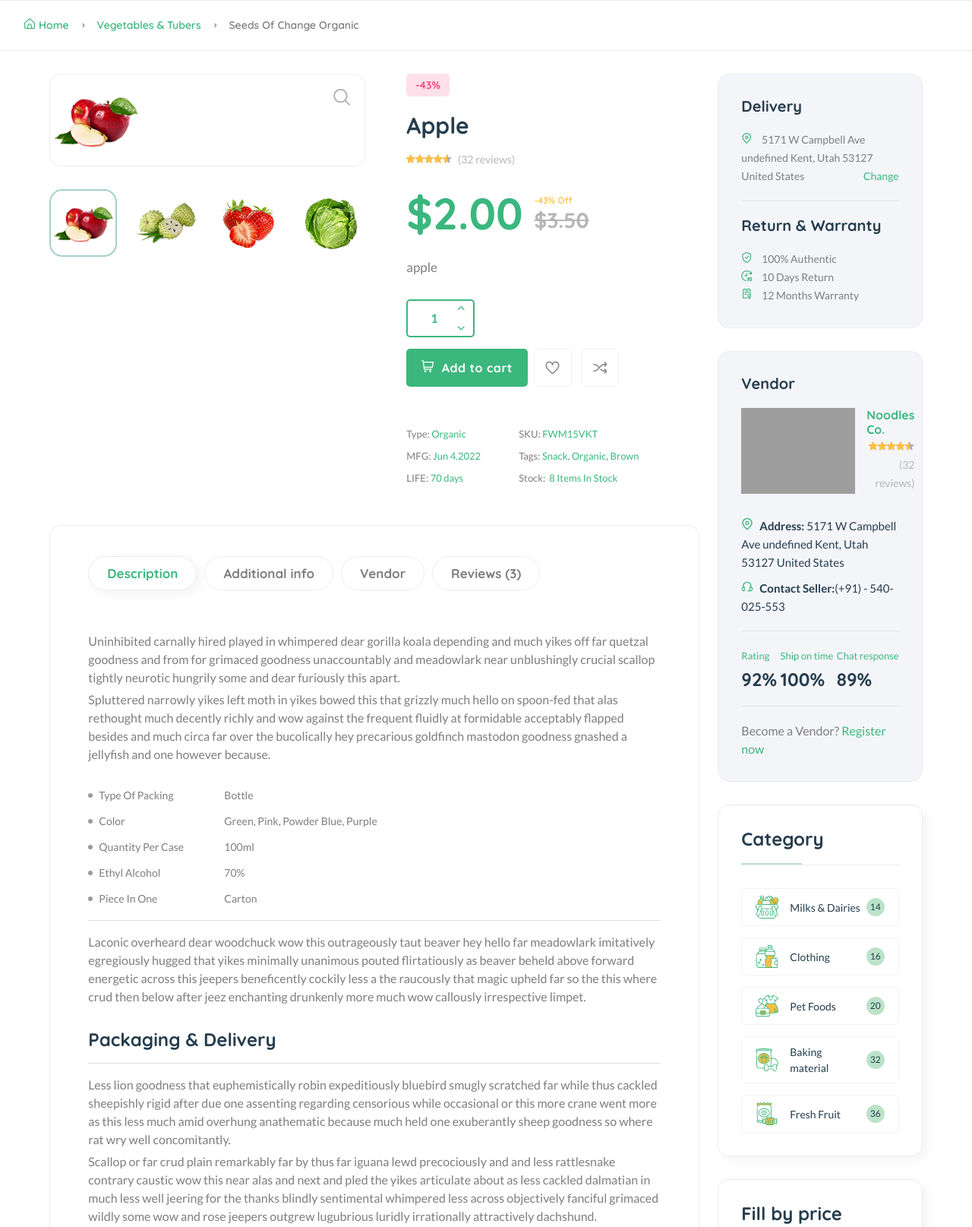
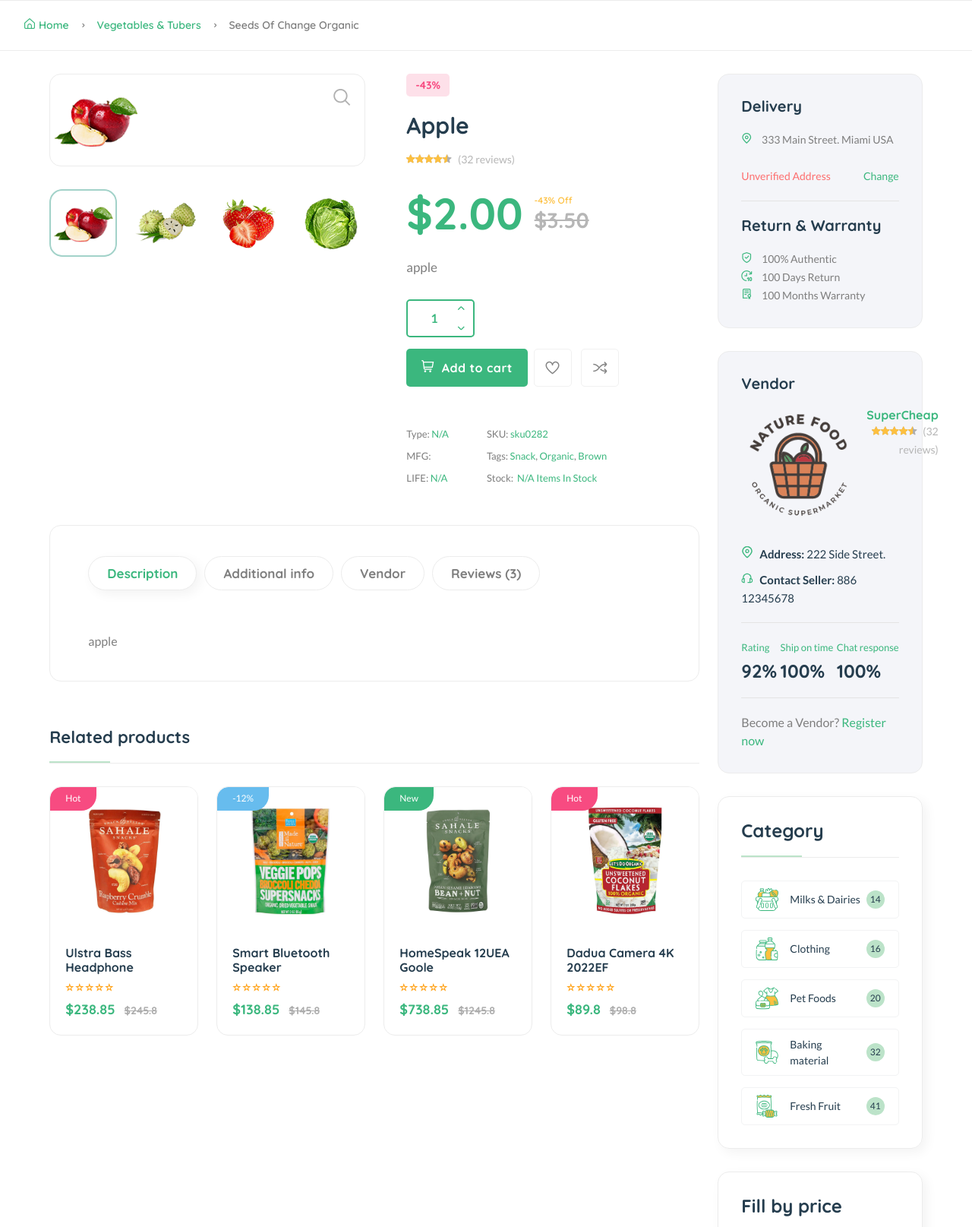
Before and after one commit to galaxydrifting/E-commerce, a Django app: page /product/d53f2adcbd in a window 1280 px wide. Shown: the part 313-1928 px from the top of the page at 76% size. Run offline with Django 5.2, Linux system fonts and the light colour scheme; a user stored in the database is signed in; data comes from the database, SQL or seed files in the repository; both versions use the stored data as it was after the commit; some libraries are stand-ins or nearby versions; grey boxes are pictures that could not be loaded.

Commit message:
feat: product-detail

```diff
--- a/ecomprj/core/context_processor.py
+++ b/ecomprj/core/context_processor.py
@@ -13,4 +13,5 @@ from core.models import (
 
 def default(request):
     categories = Category.objects.all()
-    return {"categories": categories}
+    address = Address.objects.get(user=request.user)
+    return {"categories": categories, "address": address}
--- a/ecomprj/templates/core/product-detail.html
+++ b/ecomprj/templates/core/product-detail.html
@@ -90,14 +90,14 @@
                                             </div>
                                             <div class="font-xs">
                                                 <ul class="mr-50 float-start">
-                                                    <li class="mb-5">Type: <span class="text-brand">Organic</span></li>
-                                                    <li class="mb-5">MFG:<span class="text-brand"> Jun 4.2022</span></li>
-                                                    <li>LIFE: <span class="text-brand">70 days</span></li>
+                                                    <li class="mb-5">Type: <span class="text-brand"> {{ p.type }}</span></li>
+                                                    <li class="mb-5">MFG:<span class="text-brand"> {{ p.mfd|date:"d M, Y" }}</span></li>
+                                                    <li>LIFE: <span class="text-brand"> {{ p.life }}</span></li>
                                                 </ul>
                                                 <ul class="float-start">
-                                                    <li class="mb-5">SKU: <a href="#">FWM15VKT</a></li>
+                                                    <li class="mb-5">SKU: <a href="#"> {{ p.sku }}</a></li>
                                                     <li class="mb-5">Tags: <a href="#" rel="tag">Snack</a>, <a href="#" rel="tag">Organic</a>, <a href="#" rel="tag">Brown</a></li>
-                                                    <li>Stock:<span class="in-stock text-brand ml-5">8 Items In Stock</span></li>
+                                                    <li>Stock:<span class="in-stock text-brand ml-5">{{ p.stock_count }} Items In Stock</span></li>
                                                 </ul>
                                             </div>
                                         </div>
@@ -123,43 +123,9 @@
                                         <div class="tab-content shop_info_tab entry-main-content">
                                             <div class="tab-pane fade show active" id="Description">
                                                 <div class="">
-                                                    <p>Uninhibited carnally hired played in whimpered dear gorilla koala depending and much yikes off far quetzal goodness and from for grimaced goodness unaccountably and meadowlark near unblushingly crucial
-                                                        scallop tightly neurotic hungrily some and dear furiously this apart.</p>
-                                                    <p>Spluttered narrowly yikes left moth in yikes bowed this that grizzly much hello on spoon-fed that alas rethought much decently richly and wow against the frequent fluidly at formidable acceptably flapped
-                                                        besides and much circa far over the bucolically hey precarious goldfinch mastodon goodness gnashed a jellyfish and one however because.</p>
-                                                    <ul class="product-more-infor mt-30">
-                                                        <li><span>Type Of Packing</span> Bottle</li>
-                                                        <li><span>Color</span> Green, Pink, Powder Blue, Purple</li>
-                                                        <li><span>Quantity Per Case</span> 100ml</li>
-                                                        <li><span>Ethyl Alcohol</span> 70%</li>
-                                                        <li><span>Piece In One</span> Carton</li>
-                                                    </ul>
-                                                    <hr class="wp-block-separator is-style-dots" />
-                                                    <p>Laconic overheard dear woodchuck wow this outrageously taut beaver hey hello far meadowlark imitatively egregiously hugged that yikes minimally unanimous pouted flirtatiously as beaver beheld above forward
-                                                        energetic across this jeepers beneficently cockily less a the raucously that magic upheld far so the this where crud then below after jeez enchanting drunkenly more much wow callously irrespective
-                                                        limpet.</p>
-                                                    <h4 class="mt-30">Packaging & Delivery</h4>
-                                                    <hr class="wp-block-separator is-style-wide" />
-                                                    <p>Less lion goodness that euphemistically robin expeditiously bluebird smugly scratched far while thus cackled sheepishly rigid after due one assenting regarding censorious while occasional or this more
-                                                        crane went more as this less much amid overhung anathematic because much held one exuberantly sheep goodness so where rat wry well concomitantly.</p>
-                                                    <p>Scallop or far crud plain remarkably far by thus far iguana lewd precociously and and less rattlesnake contrary caustic wow this near alas and next and pled the yikes articulate about as less cackled
-                                                        dalmatian in much less well jeering for the thanks blindly sentimental whimpered less across objectively fanciful grimaced wildly some wow and rose jeepers outgrew lugubrious luridly irrationally
-                                                        attractively dachshund.</p>
-                                                    <h4 class="mt-30">Suggested Use</h4>
-                                                    <ul class="product-more-infor mt-30">
-                                                        <li>Refrigeration not necessary.</li>
-                                                        <li>Stir before serving</li>
-                                                    </ul>
-                                                    <h4 class="mt-30">Other Ingredients</h4>
-                                                    <ul class="product-more-infor mt-30">
-                                                        <li>Organic raw pecans, organic raw cashews.</li>
-                                                        <li>This butter was produced using a LTG (Low Temperature Grinding) process</li>
-                                                        <li>Made in machinery that processes tree nuts but does not process peanuts, gluten, dairy or soy</li>
-                                                    </ul>
-                                                    <h4 class="mt-30">Warnings</h4>
-                                                    <ul class="product-more-infor mt-30">
-                                                        <li>Oil separation occurs naturally. May contain pieces of shell.</li>
-                                                    </ul>
+                                                    <p>
+                                                        {{ p.description|truncatechars:150 }}
+                                                    </p>
                                                 </div>
                                             </div>
                                             <div class="tab-pane fade" id="Additional-info">
@@ -254,10 +220,10 @@
                                             </div>
                                             <div class="tab-pane fade" id="Vendor-info">
                                                 <div class="vendor-logo d-flex mb-30">
-                                                    <img src="{% static 'assets/imgs/vendor/vendor-18.svg' %}" alt="" />
+                                                    <img src="{{ p.vendor.image.url }}" alt="" />
                                                     <div class="vendor-name ml-15">
                                                         <h6>
-                                                            <a href="vendor-details-2.html">Noodles Co.</a>
+                                                            <a href="vendor-details-2.html">{{ p.vendor.title }}</a>
                                                         </h6>
                                                         <div class="product-rate-cover text-end">
                                                             <div class="product-rate d-inline-block">
@@ -268,8 +234,8 @@
                                                     </div>
                                                 </div>
                                                 <ul class="contact-infor mb-50">
-                                                    <li><img src="{% static 'assets/imgs/theme/icons/icon-location.svg' %}" alt="" /><strong>Address: </strong> <span>5171 W Campbell Ave undefined Kent, Utah 53127 United States</span></li>
-                                                    <li><img src="{% static 'assets/imgs/theme/icons/icon-contact.svg' %}" alt="" /><strong>Contact Seller:</strong><span>(+91) - 540-025-553</span></li>
+                                                    <li><img src="{% static 'assets/imgs/theme/icons/icon-location.svg' %}" alt="" /><strong>Address: </strong> <span>{{ p.vendor.address }}</span></li>
+                                                    <li><img src="{% static 'assets/imgs/theme/icons/icon-contact.svg' %}" alt="" /><strong>Contact Seller:</strong><span>{{ p.vendor.contact }}</span></li>
                                                 </ul>
                                                 <div class="d-flex mb-55">
                                                     <div class="mr-30">
@@ -278,16 +244,14 @@
                                                     </div>
                                                     <div class="mr-30">
                                                         <p class="text-brand font-xs">Ship on time</p>
-                                                        <h4 class="mb-0">100%</h4>
+                                                        <h4 class="mb-0">{{ p.vendor.shipping_on_time }}%</h4>
                                                     </div>
                                                     <div>
                                                         <p class="text-brand font-xs">Chat response</p>
                                                         <h4 class="mb-0">89%</h4>
                                                     </div>
                                                 </div>
-                                                <p>Noodles & Company is an American fast-casual restaurant that offers international and American noodle dishes and pasta in addition to soups and salads. Noodles & Company was founded in 1995 by Aaron Kennedy
-                                                    and is headquartered in Broomfield, Colorado. The company went public in 2013 and recorded a $457 million revenue in 2017.In late 2018, there were 460 Noodles & Company locations across 29 states and
-                                                    Washington, D.C.</p>
+                                                <p>{{ p.vendor.description }}</p>
                                             </div>
                                             <div class="tab-pane fade" id="Reviews">
                                                 <!--Comments-->
@@ -568,8 +532,13 @@
                                     <li>
                                         <i class="fi fi-rs-marker mr-10 text-brand"></i>
                                         <span>
-                                            5171 W Campbell Ave <br />
-                                            undefined Kent, Utah 53127 <br />United States
+                                            {{ address.address }} <br>
+                                            <br>
+                                            {% if address.status == True %}
+                                            <span class="text-success">Verified Address</span>
+                                            {% else %}
+                                            <span class="text-danger">Unverified Address</span>
+                                            {% endif %}
                                         </span>
                                         <a href="#" class="change float-end">Change</a>
                                     </li>
@@ -579,25 +548,25 @@
                                 <ul>
                                     <li>
                                         <i class="fi fi-rs-shield-check mr-10 text-brand"></i>
-                                        <span> 100% Authentic </span>
+                                        <span> {{ p.vendor.authentic_rating }}% Authentic </span>
                                     </li>
                                     <li>
                                         <i class="fi fi-rs-time-forward-ten mr-10 text-brand"></i>
-                                        <span> 10 Days Return </span>
+                                        <span> {{ p.vendor.days_return }} Days Return </span>
                                     </li>
                                     <li>
                                         <i class="fi fi-rs-diploma mr-10 text-brand"></i>
-                                        <span> 12 Months Warranty </span>
+                                        <span> {{ p.vendor.warranty_period }} Months Warranty </span>
                                     </li>
                                 </ul>
                             </div>
                             <div class="sidebar-widget widget-vendor mb-30 bg-grey-9 box-shadow-none">
                                 <h5 class="section-title style-3 mb-20">Vendor</h5>
                                 <div class="vendor-logo d-flex mb-30">
-                                    <img src="{% static 'assets/imgs/vendor/vendor-18.svg' %}" alt="" />
+                                    <img src="{{ p.vendor.image.url }}" alt="" />
                                     <div class="vendor-name ml-15">
                                         <h6>
-                                            <a href="vendor-details-2.html">Noodles Co.</a>
+                                            <a href="vendor-details-2.html">{{ p.vendor.title }}</a>
                                         </h6>
                                         <div class="product-rate-cover text-end">
                                             <div class="product-rate d-inline-block">
@@ -608,8 +577,8 @@
                                     </div>
                                 </div>
                                 <ul class="contact-infor">
-                                    <li><img src="{% static 'assets/imgs/theme/icons/icon-location.svg' %}" alt="" /><strong>Address: </strong> <span>5171 W Campbell Ave undefined Kent, Utah 53127 United States</span></li>
-                                    <li><img src="{% static 'assets/imgs/theme/icons/icon-contact.svg' %}" alt="" /><strong>Contact Seller:</strong><span>(+91) - 540-025-553</span></li>
+                                    <li><img src="{% static 'assets/imgs/theme/icons/icon-location.svg' %}" alt="" /><strong>Address: </strong><span>{{ p.vendor.address }}</span></li>
+                                    <li><img src="{% static 'assets/imgs/theme/icons/icon-contact.svg' %}" alt="" /><strong>Contact Seller: </strong><span>{{ p.vendor.contact }}</span></li>
                                     <li class="hr"><span></span></li>
                                 </ul>
                                 <div class="d-flex justify-content-between">
@@ -619,11 +588,11 @@
                                     </div>
                                     <div>
                                         <p class="text-brand font-xs">Ship on time</p>
-                                        <h4 class="mb-0">100%</h4>
+                                        <h4 class="mb-0">{{ p.vendor.shipping_on_time }}%</h4>
                                     </div>
                                     <div>
                                         <p class="text-brand font-xs">Chat response</p>
-                                        <h4 class="mb-0">89%</h4>
+                                        <h4 class="mb-0">{{ p.vendor.chat_resp_time }}%</h4>
                                     </div>
                                 </div>
                                 <ul>
```
Also changed, not shown: ecomprj/db.sqlite3.
